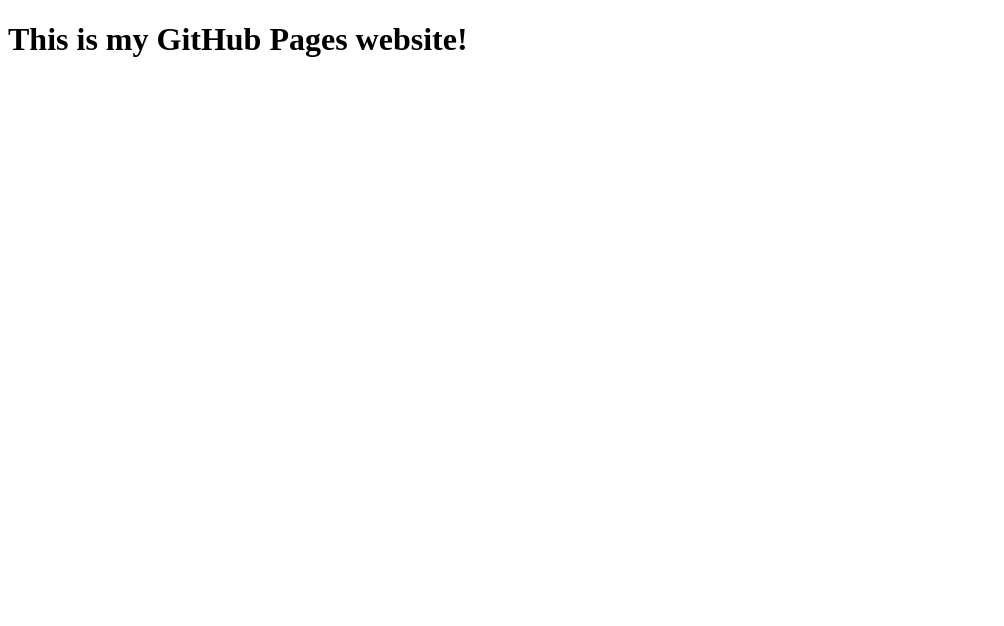
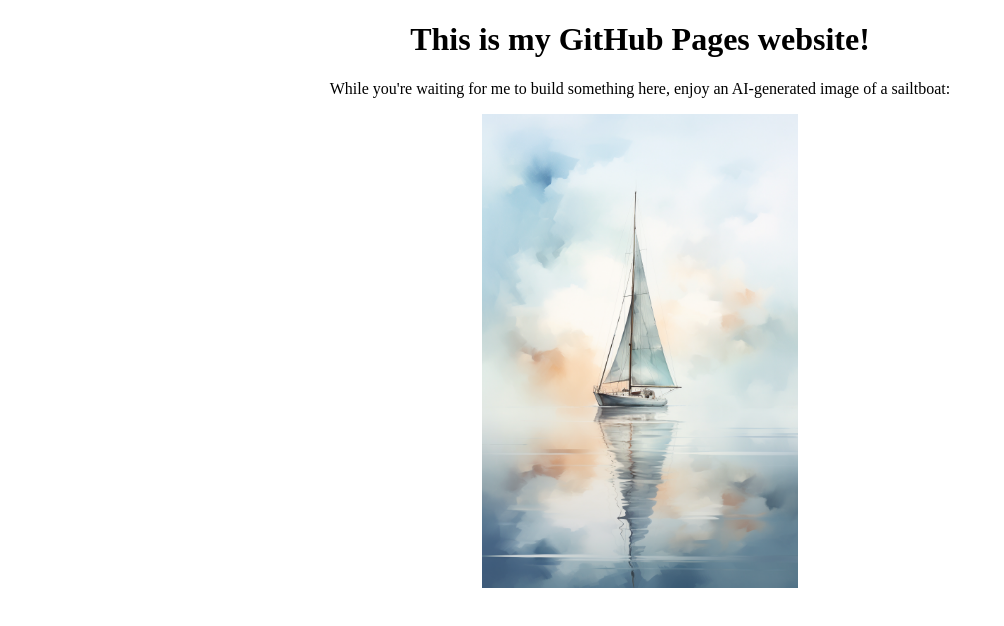
Before and after one commit to reidempey/reidempey.github.io, a plain HTML site: page index.html in a window 1280 px wide. Shown: the whole page, without its empty margins (0-1004 px from the left). Drawn offline with Linux system fonts and the light colour scheme.

Commit message:
Added text, image, and styling

```diff
--- a/index.html
+++ b/index.html
@@ -4,8 +4,11 @@
     <meta charset="UTF-8">
     <meta name="viewport" content="width=device-width, initial-scale=1.0">
     <title>My Site</title>
+    <link rel="stylesheet" href="styles.css">
 </head>
 <body>
     <h1>This is my GitHub Pages website!</h1>
+    <p>While you're waiting for me to build something here, enjoy an AI-generated image of a sailtboat:</p>
+    <img src="images/an_abstract_watercolor_painting_of_a_small_sailboat.png" alt="">
 </body>
 </html>
--- /dev/null
+++ b/styles.css
@@ -0,0 +1,13 @@
+h1 {
+    text-align: center;
+}
+
+p {
+    text-align: center;
+}
+
+img {
+    display: block;
+    margin: 0px auto;
+    width: 25%;
+}
```
Also changed, not shown: images/an_abstract_watercolor_painting_of_a_small_sailboat.png (added).
